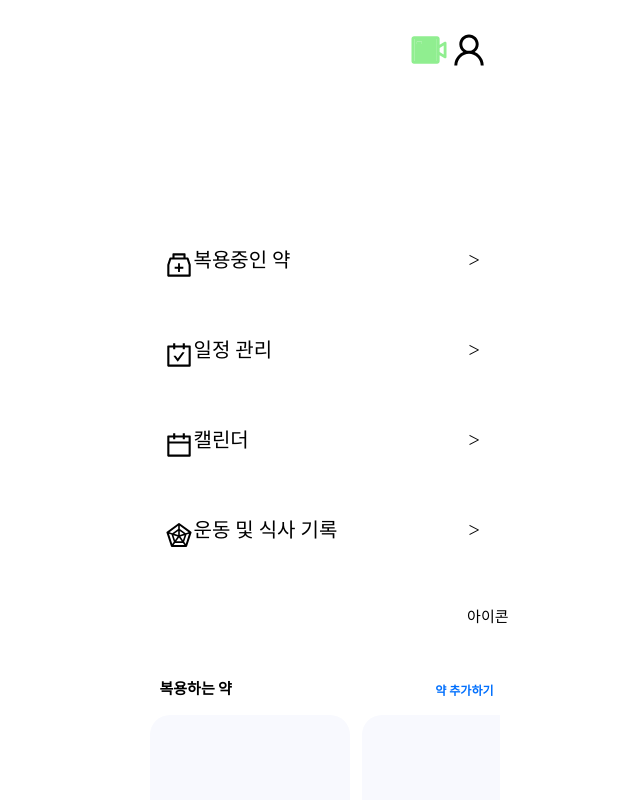
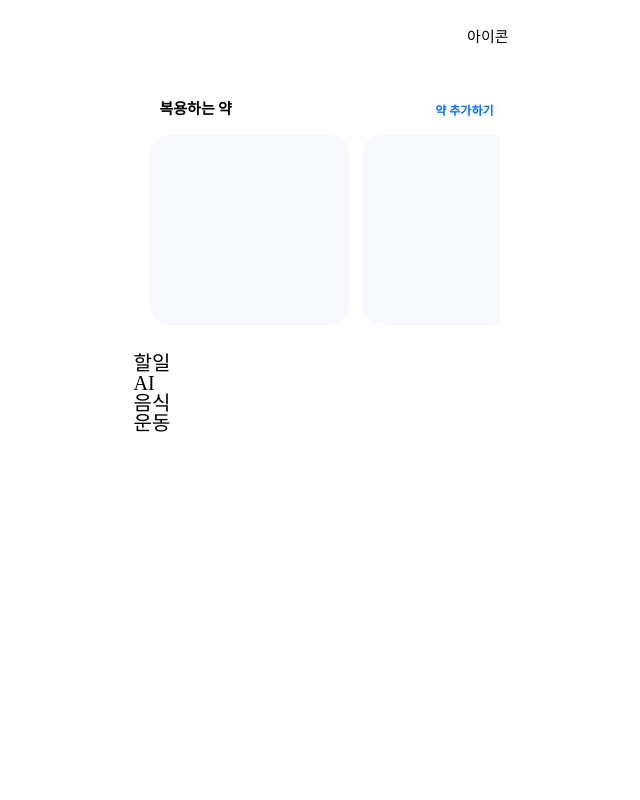
Before and after one commit to kookmin-sw/capstone-2023-11, a React (Create React App) app in the folder web_frontend/: page /senior/main in a window 1280 px wide. Shown: the top 800 px of the page, without its empty margins (319-959 px from the left). Built offline with nearby package versions, Linux system fonts and the light colour scheme.

Commit message:
[fix] Main Pill 수정

```diff
--- a/web_frontend/src/components/SeniorMai.tsx
+++ /dev/null
@@ -1,64 +0,0 @@
-import styled from "styled-components";
-import Pill from "./seniorSchedule/Pill";
-
-function SeniorMai() {
-  return (
-    <>
-      <StHeader>
-        <StUser>아이콘</StUser>
-      </StHeader>
-      <StMain>
-        <StMainItem>
-          <Pill />
-        </StMainItem>
-        <StTodo>할일</StTodo>
-        <StAIDoc>AI</StAIDoc>
-        <StFood>음식</StFood>
-        <StExercise>운동</StExercise>
-      </StMain>
-    </>
-  );
-}
-
-const StHeader = styled.header`
-  font-size: 2rem;
-  display: flex;
-  width: 100%;
-  padding-top: 3rem;
-  padding-bottom: 3rem;
-`;
-
-const StUser = styled.div`
-  margin-left: auto;
-  font-size: 1.5rem;
-  display: flex;
-  &:hover {
-    color: gray;
-  }
-`;
-
-const StMain = styled.div`
-  font-size: 2rem;
-`;
-
-const StMainItem = styled.div`
-  display: flex;
-  flex-direction: column;
-  align-items: flex-start;
-  padding: 2.4rem 1.6rem;
-  gap: 4rem;
-  flex: none;
-  order: 1;
-  align-self: stretch;
-  flex-grow: 0;
-`;
-
-const StTodo = styled.div``;
-
-const StAIDoc = styled.div``;
-
-const StFood = styled.div``;
-
-const StExercise = styled.div``;
-
-export default SeniorMai;
--- a/web_frontend/src/components/SeniorMain.tsx
+++ b/web_frontend/src/components/SeniorMain.tsx
@@ -1,66 +1,34 @@
 import styled from "styled-components";
-import {
-  AiOutlineCarryOut,
-  AiOutlineMedicineBox,
-  AiOutlineRadarChart,
-  AiOutlineCalendar,
-  AiTwotoneVideoCamera,
-  AiOutlineUser,
-} from "react-icons/ai";
-import { useEffect, useState } from "react";
+import Pill from "./seniorSchedule/Pill";
 
-function SeniorMain() {
-  const [isRecoding, setRecoding] = useState(true);
-  useEffect(() => {
-    setRecoding(true);
-  }, []);
+function SeniorMai() {
   return (
-    <StSeniorMain>
-      <Header>
-        <User>
-          {isRecoding ? (
-            <AiTwotoneVideoCamera color="lightgreen" size="4rem" />
-          ) : (
-            <AiTwotoneVideoCamera color="red" size="4rem" />
-          )}
-          <AiOutlineUser size="4rem" />
-        </User>
-      </Header>
-      <MenuList>
-        <MenuItem>
-          <AiOutlineMedicineBox size="3rem" />
-          복용중인 약<Arrow>{">"}</Arrow>
-        </MenuItem>
-        <MenuItem>
-          <AiOutlineCarryOut size="3rem" />
-          일정 관리<Arrow>{">"}</Arrow>
-        </MenuItem>
-        <MenuItem>
-          <AiOutlineCalendar size="3rem" />
-          캘린더<Arrow>{">"}</Arrow>
-        </MenuItem>
-        <MenuItem>
-          <AiOutlineRadarChart size="3rem" />
-          운동 및 식사 기록<Arrow>{">"}</Arrow>
-        </MenuItem>
-      </MenuList>
-    </StSeniorMain>
+    <>
+      <StHeader>
+        <StUser>아이콘</StUser>
+      </StHeader>
+      <StMain>
+        <StMainItem>
+          <Pill />
+        </StMainItem>
+        <StTodo>할일</StTodo>
+        <StAIDoc>AI</StAIDoc>
+        <StFood>음식</StFood>
+        <StExercise>운동</StExercise>
+      </StMain>
+    </>
   );
 }
 
-const StSeniorMain = styled.div`
-  padding: 0rem 2rem;
-  margin: 0;
-`;
-
-const Header = styled.header`
+const StHeader = styled.header`
+  font-size: 2rem;
   display: flex;
   width: 100%;
   padding-top: 3rem;
-  padding-bottom: 15rem;
+  padding-bottom: 3rem;
 `;
 
-const User = styled.div`
+const StUser = styled.div`
   margin-left: auto;
   font-size: 1.5rem;
   display: flex;
@@ -69,27 +37,28 @@ const User = styled.div`
   }
 `;
 
-const MenuList = styled.ul``;
-
-const MenuItem = styled.li`
-  background-color: white;
-  width: 100%;
-  color: black;
-  display: inline-flex;
-  margin-left: 1rem;
-  margin-bottom: 3rem;
-  margin-top: 3rem;
-  border-radius: 0.5rem;
+const StMain = styled.div`
   font-size: 2rem;
-  &:hover {
-    color: gray;
-  }
 `;
 
-const Arrow = styled.div`
-  width: 3rem;
-  height: 3rem;
-  margin-left: auto;
+const StMainItem = styled.div`
+  display: flex;
+  flex-direction: column;
+  align-items: flex-start;
+  padding: 2.4rem 1.6rem;
+  gap: 4rem;
+  flex: none;
+  order: 1;
+  align-self: stretch;
+  flex-grow: 0;
 `;
 
-export default SeniorMain;
+const StTodo = styled.div``;
+
+const StAIDoc = styled.div``;
+
+const StFood = styled.div``;
+
+const StExercise = styled.div``;
+
+export default SeniorMai;
--- a/web_frontend/src/core/router.tsx
+++ b/web_frontend/src/core/router.tsx
@@ -2,7 +2,6 @@ import { BrowserRouter, Route, Routes } from "react-router-dom";
 import SeniorMypage from "../pages/SeniorMypage";
 import SeniorSchedule from "../components/seniorSchedule/seniorSchedule";
 import SeniorMain from "../components/SeniorMain";
-import SeniorMai from "../components/SeniorMai";
 function Router() {
   return (
     <BrowserRouter>
@@ -11,7 +10,6 @@ function Router() {
         <Route path="/schedule" element={<SeniorSchedule />} />
         <Route path="/senior/main" element={<SeniorMain />} />
       </Routes>
-      <SeniorMai />
     </BrowserRouter>
   );
 }
```
